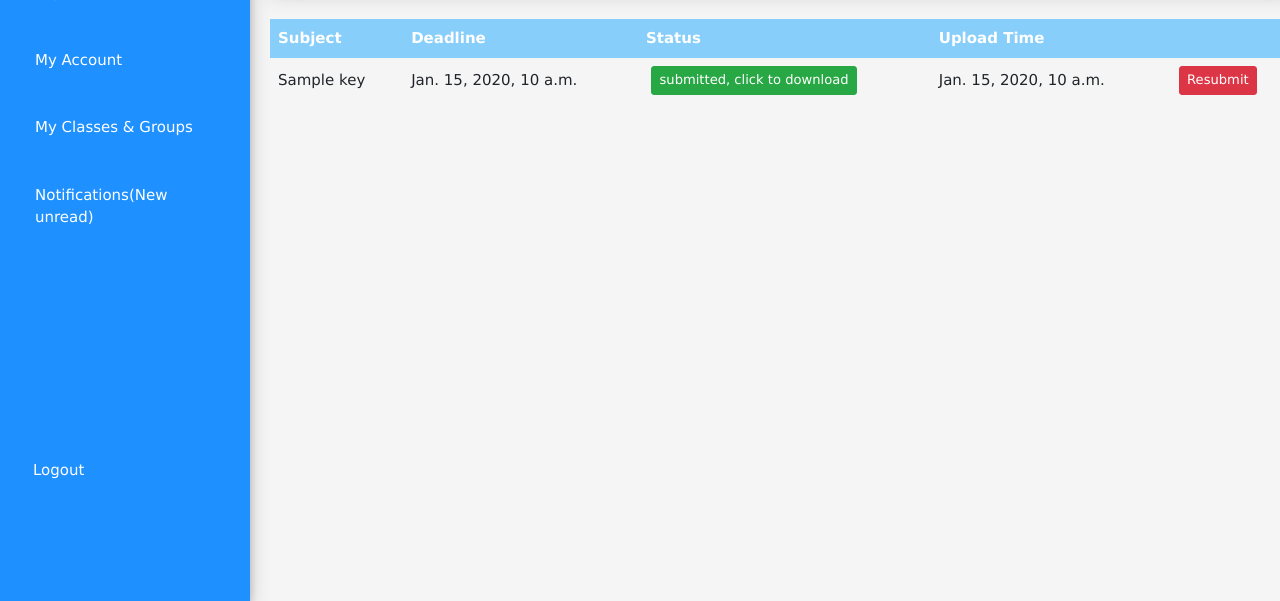
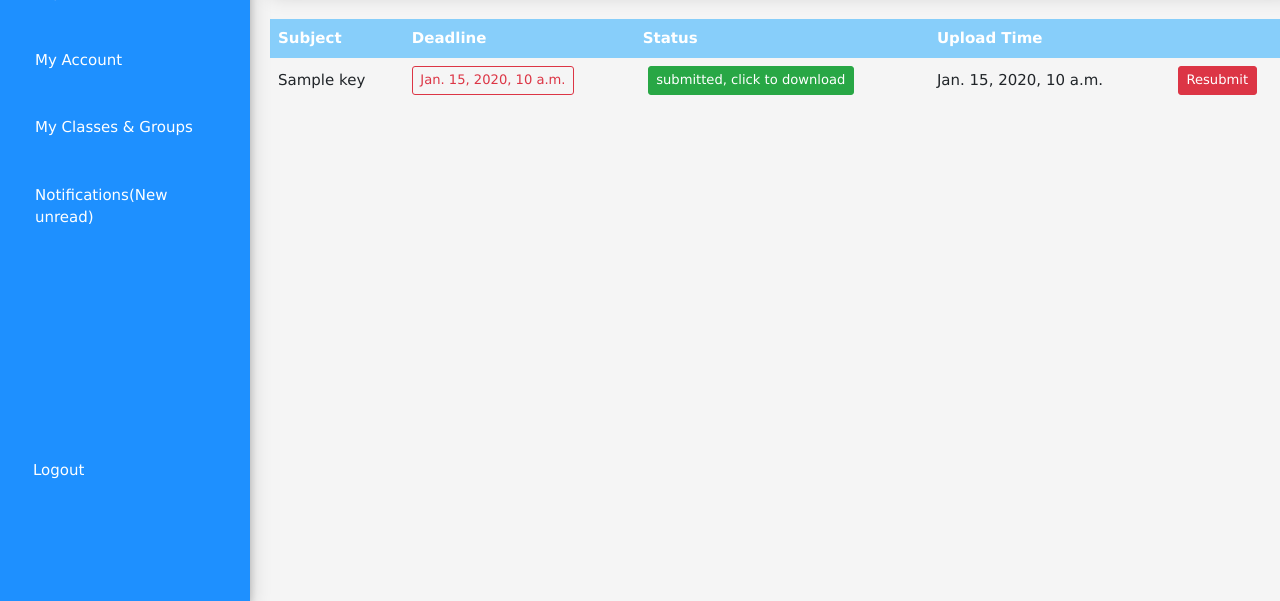
Before and after one commit to beyoglubora/Squad, a Django app: template templates/assignment_in_group.html in a window 1280 px wide. Shown: the part 199-800 px from the top of the page. Run offline with Django 3.2, Linux system fonts and the light colour scheme; the template is opened without the code that fills it: most values are stand-ins (such as "Sample title", 1, 10 or a date in 2020); some libraries are stand-ins or nearby versions.

Commit message:
restyle due date

```diff
--- a/assignments/views.py
+++ b/assignments/views.py
@@ -4,6 +4,7 @@ from django.shortcuts import render
 from assignments.forms import AssignmentsForm, StudentUploadForm, Assignments_Boostrap_Form
 from data.models import Class, Assignment, Group, StudentUpload, AssignmentRelationship, Relationship
 from django.urls import reverse_lazy
+from django.utils import timezone
 
 
 # Create your views here.
@@ -145,5 +146,6 @@ def show_assignment_group(request, group_pk):
 
     return render(request, 'assignment_in_group.html', {
         'group_ins': group_instance,
-        'assignment_rel_dic': assignment_group_dict
+        'assignment_rel_dic': assignment_group_dict,
+        'time_now': timezone.now()
     })
--- a/templates/assignment_in_group.html
+++ b/templates/assignment_in_group.html
@@ -34,13 +34,18 @@
                     <span>{{ key.subject }}</span>
                 </td>
                 <td>
-                    <span>{{ key.due_date }}</span>
+                    {% if time_now < key.due_date  %}
+                        <span class="btn btn-outline-secondary btn-sm">{{ key.due_date }}</span>
+                    {% else %}
+                        <span class="btn btn-outline-danger btn-sm" >{{ key.due_date }}</span>
+                    {% endif %}
                 </td>
                 {% if value %}
                     <td>
                         <span> <a class="btn btn-success btn-sm" href="{{ value.student_upload_instance.upload_file.url }}" title="{{ value.student_upload_instance.description }}">submitted, click to download</a> </span>
                     </td>
                     <td>
+
                         <span>{{ value.upload_time }}</span>
                     </td>
                     <td>
```
